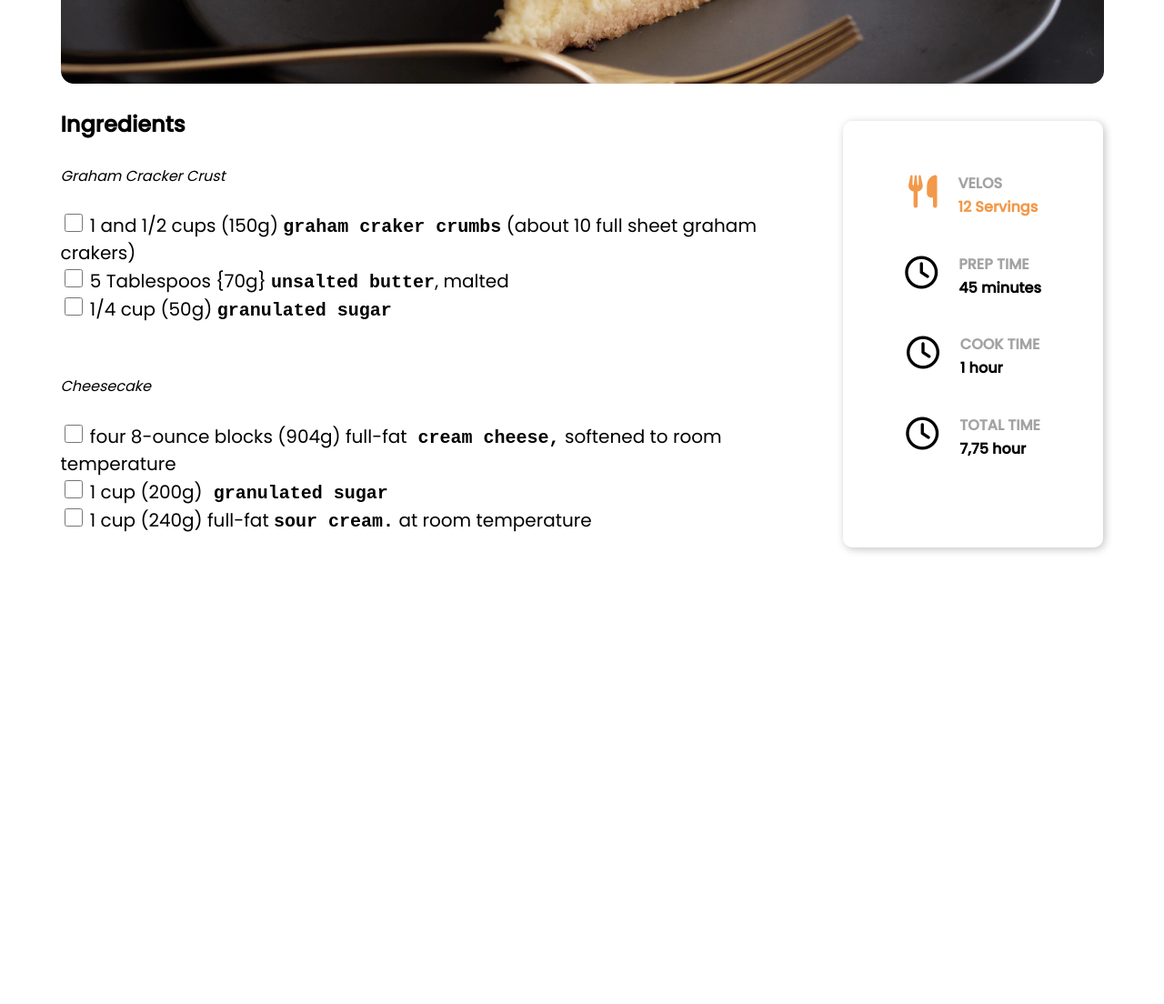
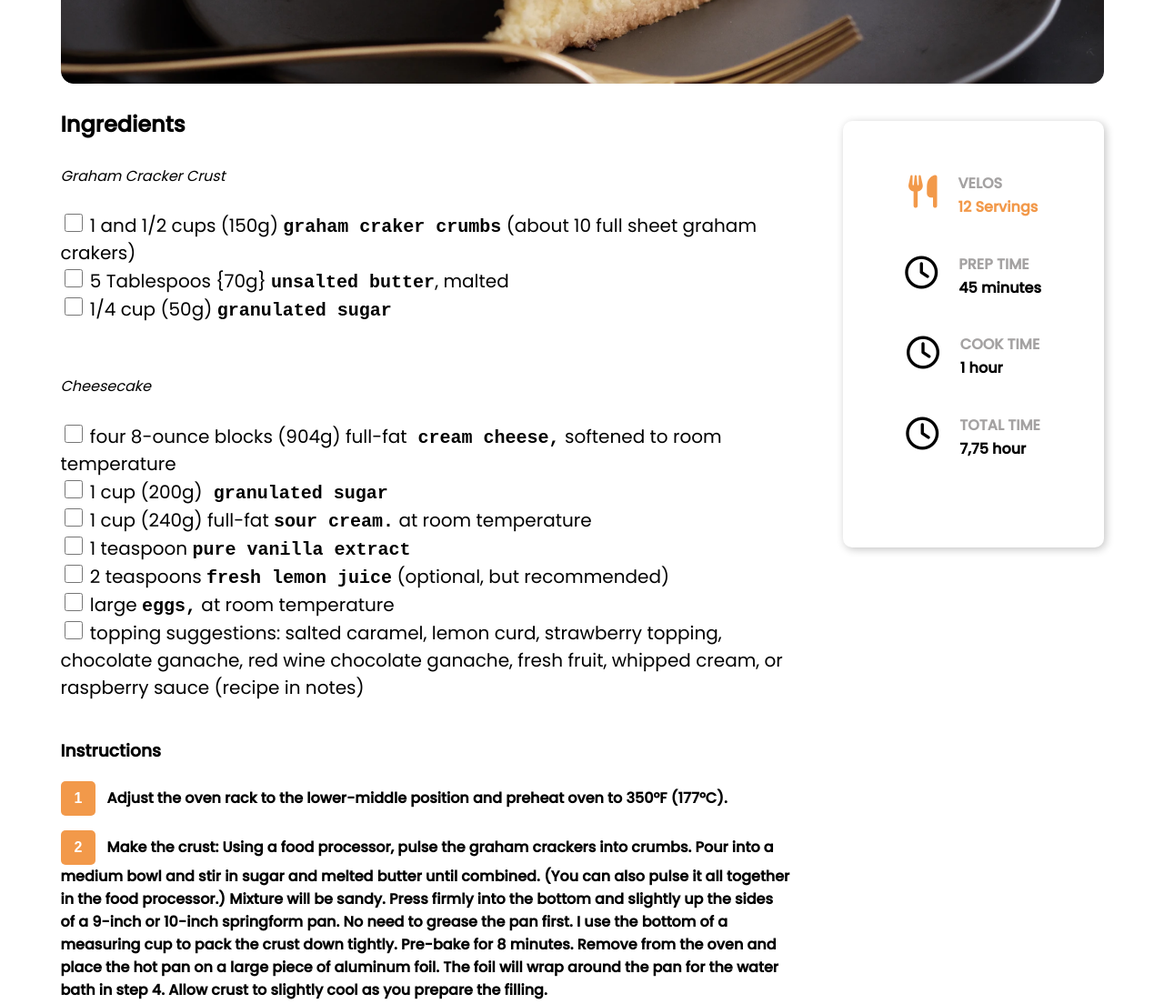
Before and after one commit to sakibhossainwd/recipe-page-master-dev-cg, a plain HTML site: page index.html in a window 1280 px wide. Shown: the part 660-1764 px from the top of the page at 91% size. Before the commit the page ends 1287 px from the top, so only its background shows below. Drawn offline with Linux system fonts and the light colour scheme.

Commit message:
instructione added

```diff
--- a/index.html
+++ b/index.html
@@ -40,11 +40,32 @@
                 <input type="checkbox" id="vehicle5" name="vehicle2" value="Car">
                 <label for="vehicle2"> 1 cup (200g)<samp> granulated sugar</samp></label><br>
                 <input type="checkbox" id="vehicle6" name="vehicle3" value="Boat">
-                <label for="vehicle3"> 1 cup (240g) full-fat <samp>sour cream.</samp> at room temperature</label><br><br>
+                <label for="vehicle3"> 1 cup (240g) full-fat <samp>sour cream.</samp> at room temperature</label><br>
+                <input type="checkbox" id="vehicle7" name="vehicle3" value="Boat">
+                <label for="vehicle3"> 1 teaspoon <samp>pure vanilla extract</samp></label><br>
+                <input type="checkbox" id="vehicle8" name="vehicle3" value="Boat">
+                <label for="vehicle3"> 2 teaspoons <samp>fresh lemon juice</samp> (optional, but recommended)</label><br>
+                <input type="checkbox" id="vehicle9" name="vehicle3" value="Boat">
+                <label for="vehicle3"> large <samp>eggs,</samp> at room temperature</label><br>
+                <input type="checkbox" id="vehicle9" name="vehicle3" value="Boat">
+                <label for="vehicle3">topping suggestions: salted caramel, lemon curd, strawberry topping, chocolate ganache, red wine chocolate ganache, fresh fruit, whipped cream, or raspberry sauce (recipe in notes)</label>
               </form>
             </section>
+            <!-- Instructions -->
+        <section>
+            <div class="instructions">
+                <h1>Instructions</h1>
+                <p class="instruction-item"><button class="list-number">1</button>  Adjust the oven rack to the lower-middle position and preheat oven to 350°F (177°C).</p>
+                <p class="instruction-item"><button class="list-number">2</button> Make the crust: Using a food processor, pulse the graham crackers into crumbs. Pour into a medium bowl and stir in sugar and melted butter until combined. (You can also pulse it all together in the food processor.) Mixture will be sandy. Press firmly into the bottom and slightly up the sides of a 9-inch or 10-inch springform pan. No need to grease the pan first. I use the bottom of a measuring cup to pack the crust down tightly. Pre-bake for 8 minutes. Remove from the oven and place the hot pan on a large piece of aluminum foil. The foil will wrap around the pan for the water bath in step 4. Allow crust to slightly cool as you prepare the filling.</p>
+                <p class="instruction-item"><button class="list-number">3</button> Make the crust: Make the filling: Using a handheld or stand mixer fitted with a paddle attachment, beat the cream cheese and granulated sugar together on medium-high speed in a large bowl until the mixture is smooth and creamy, about 2 minutes. Add the sour cream, vanilla extract, and lemon juice then beat until fully combined. On medium speed, add the eggs one at a time, beating after each addition until just blended. After the final egg is incorporated into the batter, stop mixing. To help prevent the cheesecake from deflating and cracking as it cools, avoid over-mixing the batter as best you can.</p>
+                <p class="instruction-item"><button class="list-number">4</button> Make the crust: Prepare the simple water bath (see note) Boil a pot of water. You need 1 inch of water in your roasting pan for the water bath, so make sure you boil enough. I use an entire kettle of hot water. As the water is heating up, wrap the aluminum foil around the springform pan. Pour the cheesecake batter on top of the crust. Use a rubber spatula or spoon to smooth it into an even layer. Place the pan inside of a large roasting pan. Carefully pour the hot water inside of the pan and place in the oven. (Or you can place the roasting pan in the oven first, then pour the hot water in. Whichever is easier for you.)</p>
+                <p class="instruction-item"><button class="list-number">5</button> Bake cheesecake for 55-70 minutes or until the center is almost set. When it’s done, the center of the cheesecake will slightly wobble if you gently shake the pan. Turn the oven off and open the oven door slightly. Let the cheesecake sit in the oven in the water bath as it cools down for 1 hour. Remove from the oven and water bath, then cool cheesecake completely at room temperature. Then refrigerate the cheesecake for at least 4 hours or overnight.</p>
+                <p class="instruction-item"><button class="list-number">6</button> Use a knife to loosen the chilled cheesecake from the rim of the springform pan, then remove the rim. Using a clean sharp knife, cut into slices for serving. For neat slices, wipe the knife clean and dip into warm water between each slice.</p>
+                <p class="instruction-item"><button class="list-number">5</button> Serve cheesecake with desired toppings. Cover and store leftover cheesecake in the refrigerator for up to 5 days.</p>
             </div>
-                <div class="times">
+        </section>
+                </div>
+                <div class="timer">
                         <div class="time">
                             <div class="icon icon-01">
                                 <i class="fa-solid fa-utensils"></i>
--- a/style.css
+++ b/style.css
@@ -17,7 +17,8 @@ img{
 }
 .main-content{
     display: flex;
-    gap: 5%;
+    justify-content: space-between;
+    gap: 1%;
 }
 .ingredients{
     width: 70%;
@@ -45,7 +46,7 @@ samp{
 }
 
 /* timer part */
-.times{
+.timer{
     background-color: white;
     box-shadow: 2px 2px 10px rgb(195, 195, 195);
     border-radius: 10px;
@@ -53,8 +54,6 @@ samp{
     width: 25%;
     padding: 3% 0%;
     max-height: 400px;
-    display: inline;
-    justify-content: left;
 }
 .time{
     display: flex;
@@ -62,7 +61,6 @@ samp{
     gap: 8%;
     justify-content: center;
     font-weight: bolder;
-    text-align: left;
 }
 .time-01{
     color: #f2994a;
@@ -76,10 +74,31 @@ samp{
 .deteils h4{
     padding: 0%;
     color: #a4a2a2;
+    white-space: nowrap;
 }
 .deteils p{
     padding: 0%;
     margin-top: -20px;
+    font-size: 2vh;
+    white-space: nowrap;
+}
+
+/* Instructions */
+.instructions{
+    margin-top: 5%;
+}
+.list-number{
+    background-color: #f2994a;
+    border: none;
+    padding: 10px 15px;
+    border-radius: 5px;
+    color: white;
+    font-size: 2vh;
+    font-weight: bold;
+    margin-right: 1%;
+}
+.instruction-item{
+    font-weight: bolder;
     font-size: 2vh;
 }
 
@@ -91,7 +110,10 @@ samp{
         gap: 5%;
         margin-top: 5%;
     }
-    .times{
+    .ingredients{
+        width: 100%;
+    }
+    .timer{
         width: 100%;
         margin: auto;
         display: grid;
@@ -109,7 +131,7 @@ samp{
     .ingredients{
     width: 100%;
 }
-.times{
+.timer{
     margin-top: 5%;
 }
 }
```
Lines whose indentation alone changed are shown as unchanged.
